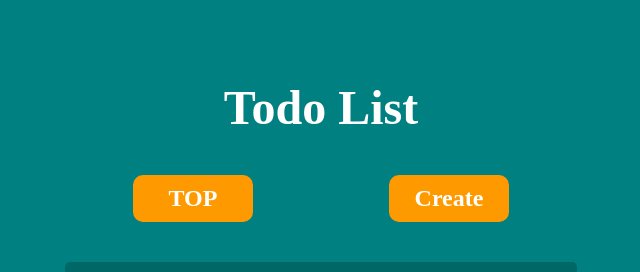
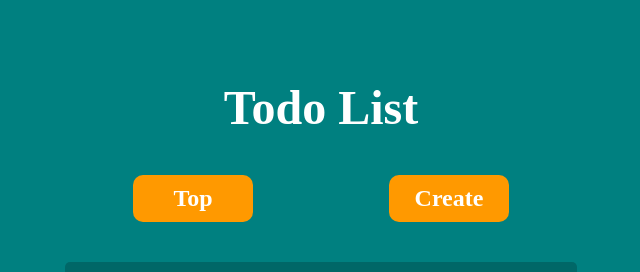
Before and after one commit to shodayuki/study_of_js, a React (Create React App) app in the folder brain-react/section_08/: page / in a window 1280 px wide. Shown: the top 272 px of the page, without its empty margins (319-959 px from the left). Built offline with nearby package versions, Linux system fonts and the light colour scheme.

Commit message:
Linkコンポーネント作成

```diff
--- /dev/null
+++ b/brain-react/section_08/src/components/atoms/NavigationLink/index.jsx
@@ -0,0 +1,24 @@
+/**
+ * NavigationLink
+ *
+ * @package components
+ */
+import React from 'react';
+import { Link } from 'react-router-dom';
+import styles from './styles.module.css';
+
+/**
+ * NavigationLink
+ *
+ * @returns {JSX.Element}
+ * @constructor
+ */
+export const NavigationLink = (props) => {
+  const { title, linkPath } = props;
+
+  return (
+    <li className={styles.li}>
+      <Link to={linkPath}>{title}</Link>
+    </li>
+  );
+};
--- /dev/null
+++ b/brain-react/section_08/src/components/atoms/NavigationLink/styles.module.css
@@ -0,0 +1,16 @@
+.li {
+    text-align: center;
+    list-style-type: none;
+}
+
+.li > a {
+    display: block;
+    background-color: #ff9900;
+    text-decoration: none;
+    color: #FFF;
+    font-size: 24px;
+    font-weight: bold;
+    width: 80px;
+    padding: 10px 20px;
+    border-radius: 10px;
+}
--- /dev/null
+++ b/brain-react/section_08/src/components/molecules/Navigation/index.jsx
@@ -0,0 +1,24 @@
+/**
+ * Navigation
+ *
+ * @package components
+ */
+import React from 'react';
+import { NavigationLink } from '../../atoms/NavigationLink';
+import { NAVIGATION_LIST } from '../../../constants/navigations';
+import styles from './styles.module.css';
+
+/**
+ * Navigation
+ *
+ * @returns {JSX.Element}
+ * @constructor
+ */
+export const Navigation = () => (
+  <nav>
+    <ul className={styles.ul}>
+      <NavigationLink title={"Top"} linkPath={NAVIGATION_LIST.TOP} />
+      <NavigationLink title={"Create"} linkPath={NAVIGATION_LIST.CREATE} />
+    </ul>
+  </nav>
+);
--- /dev/null
+++ b/brain-react/section_08/src/components/molecules/Navigation/styles.module.css
@@ -0,0 +1,6 @@
+.ul {
+    width: 100%;
+    padding-left: 0;
+    display: flex;
+    justify-content: space-around;
+}
--- a/brain-react/section_08/src/components/templates/TodoTemplate/index.jsx
+++ b/brain-react/section_08/src/components/templates/TodoTemplate/index.jsx
@@ -1,5 +1,5 @@
 import React from 'react';
-import { Navigation } from '../../organisims/Navigation';
+import { Navigation } from '../../molecules/Navigation';
 import { TodoList } from "../../organisims/TodoList";
 import { InputForm } from '../../atoms/InputForm';
 import { useTodoContext } from '../../../contexts/TodoContext';
```
